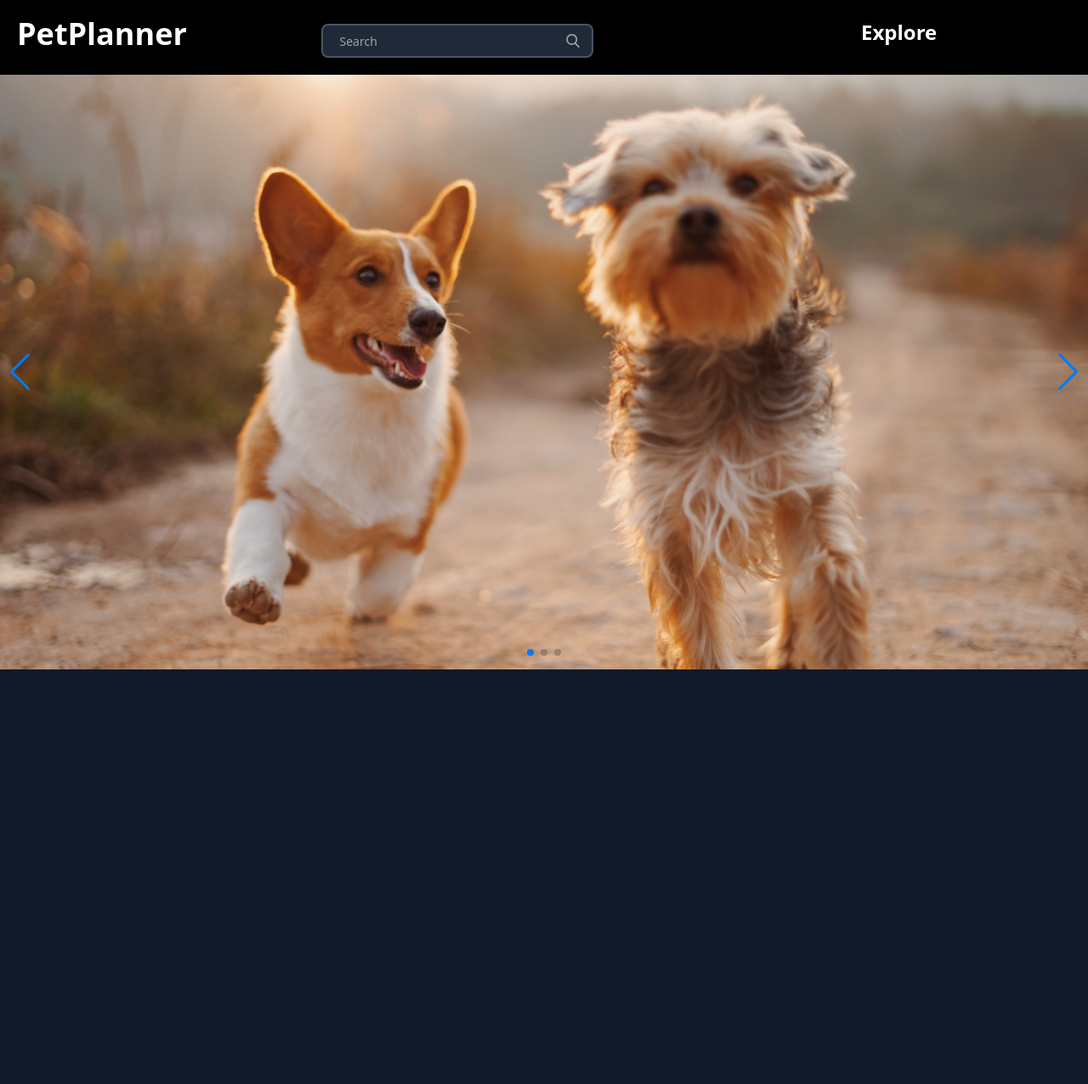
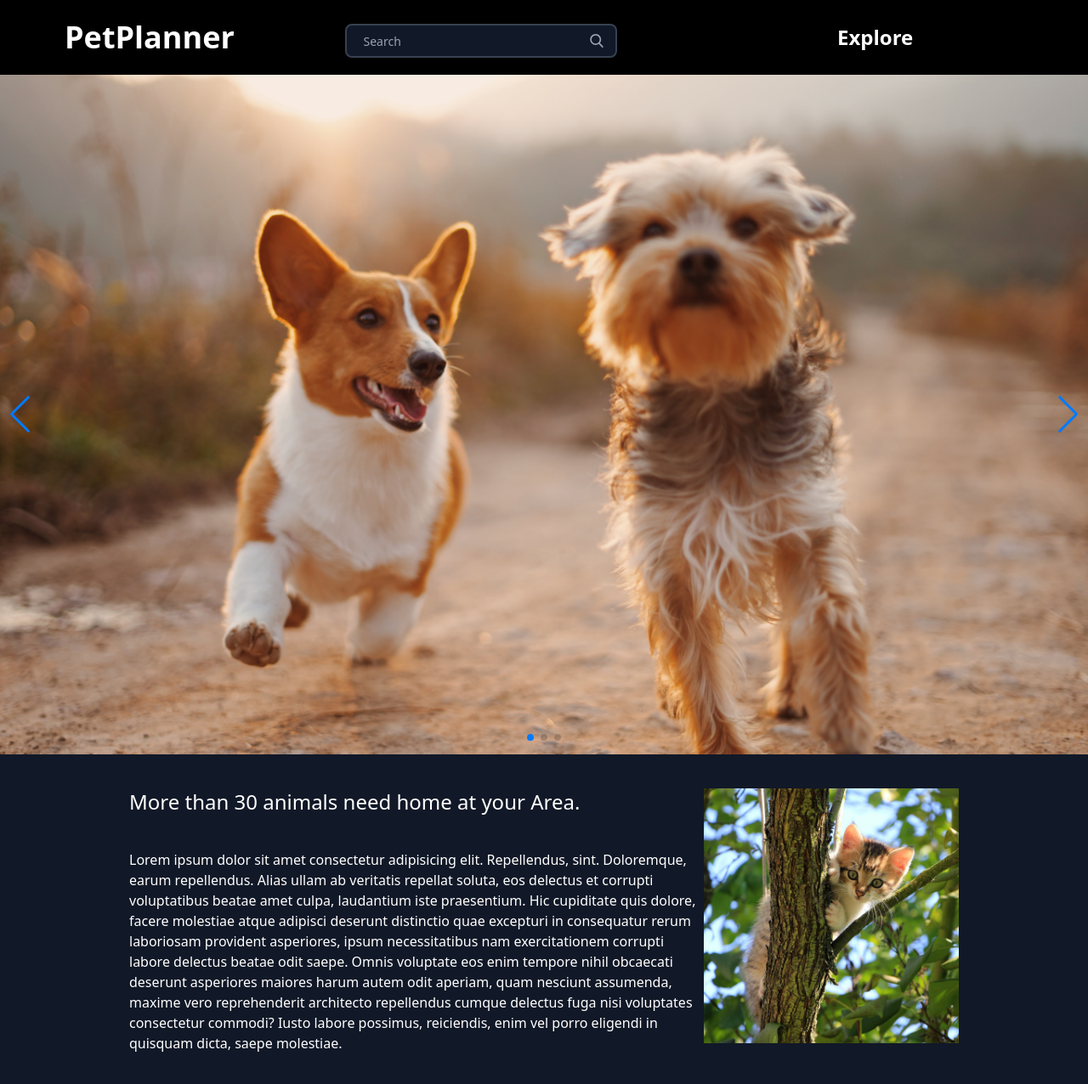
Before and after one commit to AbidAlWassie/PetPlanner-Pet-Charity-Website, a website: page index.html in a window 1280 px wide. Shown: the whole page at 85% size. Before the commit the page ends 800 px from the top, so only its background shows below. Drawn offline with nearby package versions, Linux system fonts and the light colour scheme.

Commit message:
added some more content

```diff
--- a/custom/styles.css
+++ b/custom/styles.css
@@ -31,7 +31,7 @@ body {
 
 .swiper {
   width: 100%;
-  height: 700px;
+  height: 800px;
 }
 
 .swiper * {
@@ -69,3 +69,8 @@ body {
   margin-left: auto;
   margin-right: auto;
 }
+
+.img {
+  width: 300px;
+  height: 300px;
+}
--- a/index.html
+++ b/index.html
@@ -16,16 +16,16 @@
   <header>
 
     <!-- Nav Start -->
-
     <nav class="navbar bg-black p-5">
 
-      <div class="container flex">
+      <div class="container flex justify-between items-center mx-auto px-8 md:px-14">
         <div class="brand">
           <a href="#" class="text-white font-semibold text-4xl">PetPlanner</a>
         </div>
 
-        <div class="pt-2 relative mx-auto text-gray-600">
-          <input class="search-bar border-2 border-gray-600 bg-gray-800 h-10 px-5 pr-16 rounded-lg text-sm focus:outline-none"
+        <!-- Searchbar Start -->
+        <div class="pt-2 relative mx-auto text-gray-100">
+          <input class="search-bar border-2 border-gray-700 bg-gray-900 h-10 px-5 pr-16 rounded-lg text-sm focus:outline-none"
             type="search" name="search" placeholder="Search">
           <button type="submit" class="absolute right-0 top-0 mt-5 mr-4">
             <svg class="text-gray-400 h-4 w-4 fill-current" xmlns="http://www.w3.org/2000/svg"
@@ -37,6 +37,7 @@
             </svg>
           </button>
         </div>
+        <!-- Searchbar End -->
 
         <ul class="nav-links">
           <li><a href="#" class="text-white font-semibold text-2xl mt-2">Explore</a></li>
@@ -64,6 +65,25 @@
     </div>
   </section>
 
+  <section class="hero m-10">
+    <div class="container flex justify-between items-center mx-auto px-8 md:px-14">
+
+      <div>
+      <div class="side-info flex justify-between mx-auto px-8 md:px-14">
+        <div class="side-text flex-col">
+          <p class="text-2xl mb-10">More than 30 animals need home at your Area.</p>
+
+          <p>Lorem ipsum dolor sit amet consectetur adipisicing elit. Repellendus, sint. Doloremque, earum repellendus. Alias ullam ab veritatis repellat soluta, eos delectus et corrupti voluptatibus beatae amet culpa, laudantium iste praesentium. Hic cupiditate quis dolore, facere molestiae atque adipisci deserunt distinctio quae excepturi in consequatur rerum laboriosam provident asperiores, ipsum necessitatibus nam exercitationem corrupti labore delectus beatae odit saepe. Omnis voluptate eos enim tempore nihil obcaecati deserunt asperiores maiores harum autem odit aperiam, quam nesciunt assumenda, maxime vero reprehenderit architecto repellendus cumque delectus fuga nisi voluptates consectetur commodi? Iusto labore possimus, reiciendis, enim vel porro eligendi in quisquam dicta, saepe molestiae.</p>
+        </div>
+        <img class="img" src="img/cat1.jpg" alt="">
+      </div>
+
+      </div>
+
+
+    </div>
+  </section>
+
   <script src="https://unpkg.com/swiper@7/swiper-bundle.min.js"></script>
   <script>
     var swiper = new Swiper(".mySwiper", {
```
Also changed, not shown: build/styles.css, img/cat1.jpg (added).
